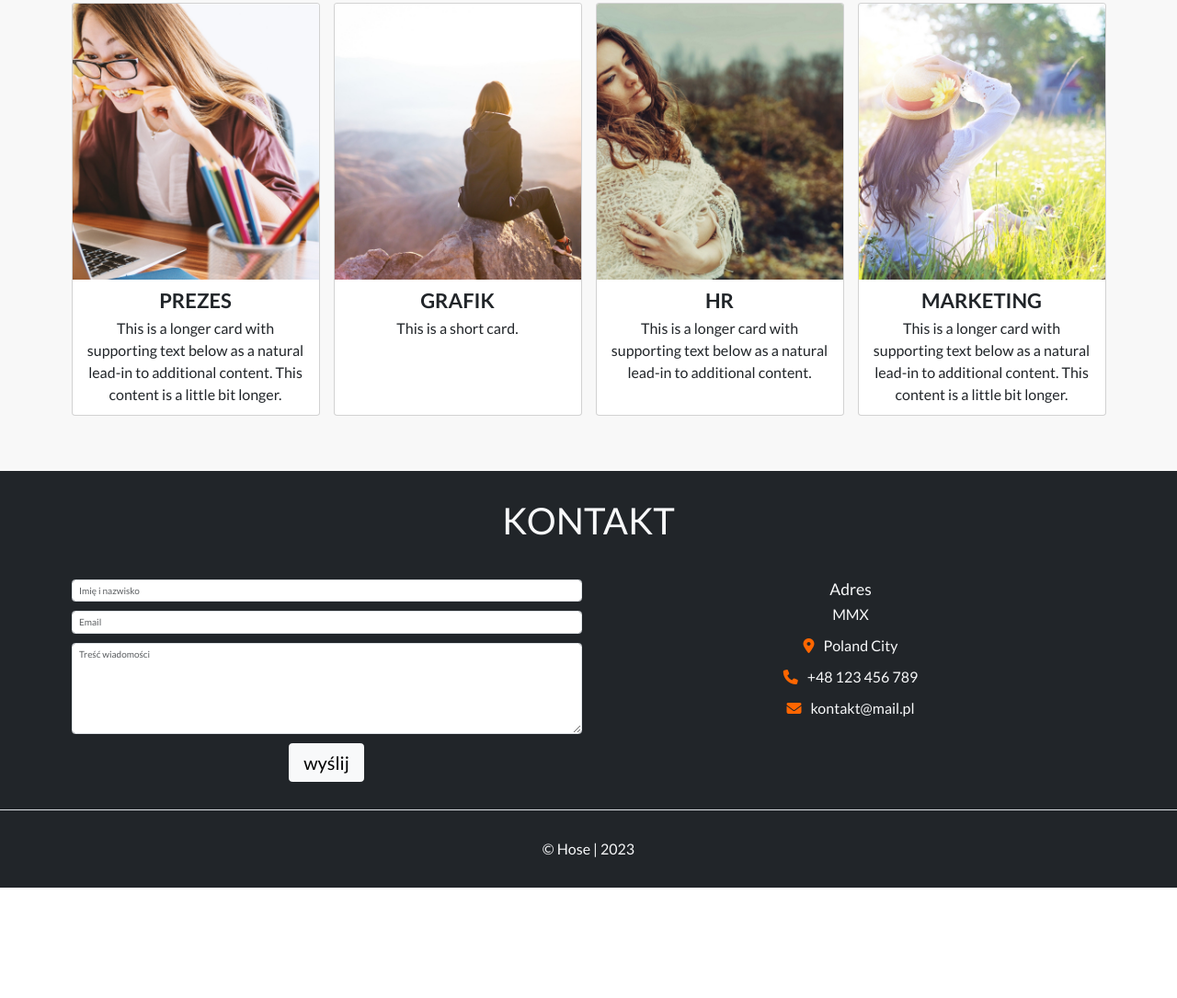
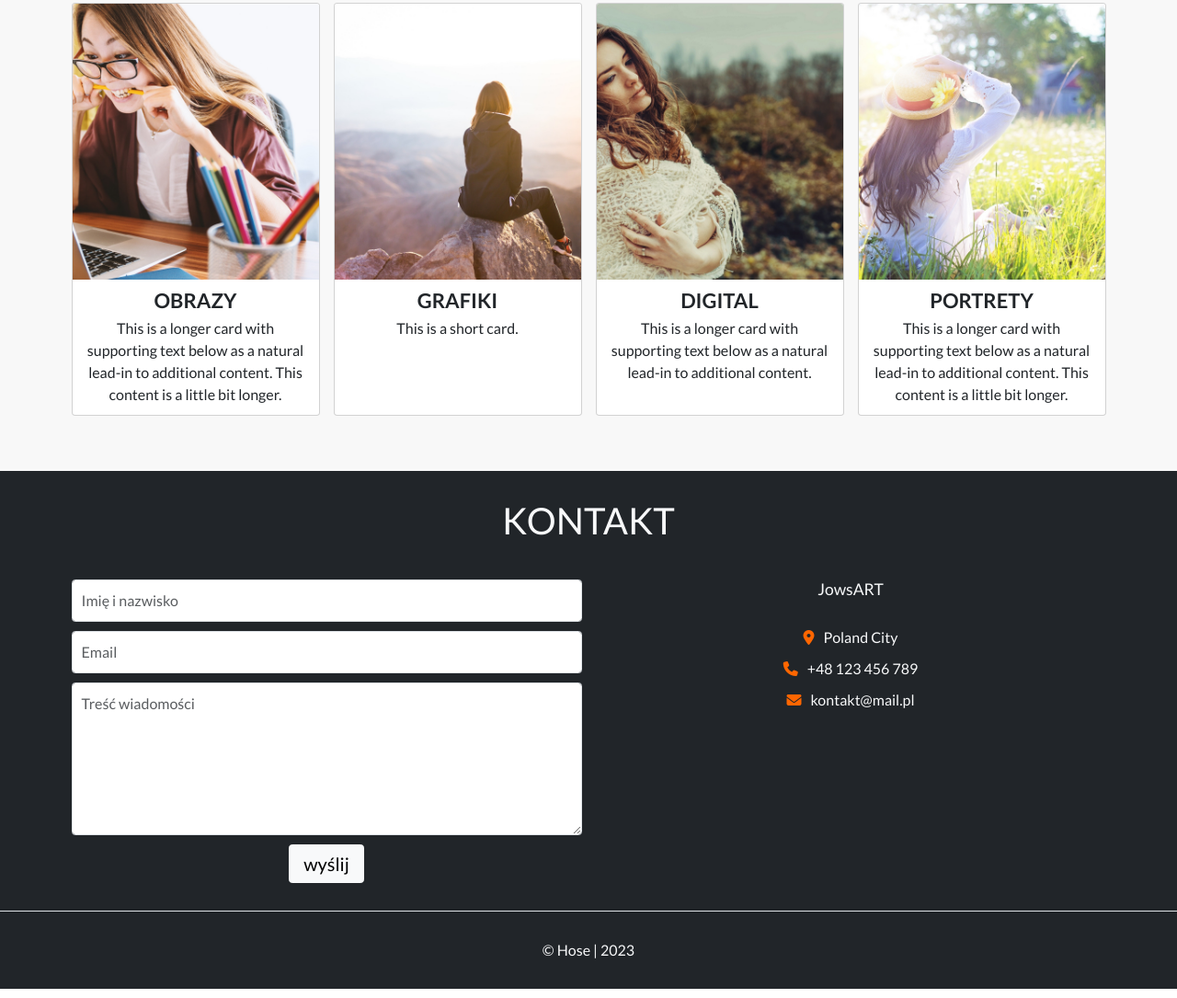
Before and after one commit to chris9755/-base, a plain HTML site: page index.html in a window 1280 px wide. Shown: the part 1531-2616 px from the top of the page at 92% size. Before the commit the page ends 2506 px from the top, so only its background shows below. Drawn offline with nearby package versions, Linux system fonts and the light colour scheme.

Commit message:
add contact

```diff
--- a/index.html
+++ b/index.html
@@ -83,7 +83,7 @@
 						<h2 class="accordion-header">
 							<button class="accordion-button" type="button" data-bs-toggle="collapse"
 								data-bs-target="#collapseOne" aria-expanded="true" aria-controls="collapseOne">
-								Najlepsz jakość produktu </button>
+								Najlepsza jakość produktu </button>
 						</h2>
 						<div id="collapseOne" class="accordion-collapse collapse show"
 							data-bs-parent="#accordionExample">
@@ -111,7 +111,7 @@
 						<h2 class="accordion-header">
 							<button class="accordion-button collapsed" type="button" data-bs-toggle="collapse"
 								data-bs-target="#collapseThree" aria-expanded="false" aria-controls="collapseThree">
-								Zdobywcy wielu nagród
+								Zdobywca wielu nagród
 							</button>
 						</h2>
 						<div id="collapseThree" class="accordion-collapse collapse" data-bs-parent="#accordionExample">
@@ -134,7 +134,7 @@
 						<div class="card h-100">
 							<img src="./img/laptop-gda3189bc1_1920.jpg" class="card-img-top" alt="...">
 							<div class="card-body">
-								<h5 class="card-title">Prezes</h5>
+								<h5 class="card-title">Obrazy</h5>
 								<p class="card-text">This is a longer card with supporting text below as a natural
 									lead-in to additional content. This content is a little bit longer.</p>
 							</div>
@@ -144,7 +144,7 @@
 						<div class="card h-100">
 							<img src="./img/people-ga97619c2e_1920.jpg" class="card-img-top" alt="...">
 							<div class="card-body">
-								<h5 class="card-title">Grafik</h5>
+								<h5 class="card-title">Grafiki</h5>
 								<p class="card-text">This is a short card.</p>
 							</div>
 						</div>
@@ -153,7 +153,7 @@
 						<div class="card h-100">
 							<img src="./img/woman-gc31e381b3_1920.jpg" class="card-img-top" alt="...">
 							<div class="card-body">
-								<h5 class="card-title">HR</h5>
+								<h5 class="card-title">Digital</h5>
 								<p class="card-text">This is a longer card with supporting text below as a natural
 									lead-in to additional content.</p>
 							</div>
@@ -163,7 +163,7 @@
 						<div class="card h-100">
 							<img src="./img/woman-geb8817fcb_1920.jpg" class="card-img-top" alt="...">
 							<div class="card-body">
-								<h5 class="card-title">Marketing</h5>
+								<h5 class="card-title">Portrety</h5>
 								<p class="card-text">This is a longer card with supporting text below as a natural
 									lead-in to additional content. This content is a little bit longer.</p>
 							</div>
@@ -179,21 +179,20 @@
 					<div class="col-12 col-lg-6 my-5 m-lg-0">
 						<form>
 							<div class="input-group mb-3">
-								<input type="text" class="form-control" placeholder="Imię i nazwisko">
+								<input type="text" class="form-control p-3" placeholder="Imię i nazwisko">
 							</div>
 							<div class="input-group mb-3">
-								<input type="text" class="form-control" placeholder="Email">
+								<input type="text" class="form-control p-3" placeholder="Email">
 							</div>
 							<div class="input-group mb-3">
-								<textarea name="" id="" cols="30" rows="6" class="form-control"
+								<textarea name="" id="" cols="30" rows="6" class="form-control p-3"
 									placeholder="Treść wiadomości"></textarea>
 							</div>
 							<input type="submit" value="wyślij" class="btn btn-light py-2 px-4 submit-form">
 						</form>
 					</div>
 					<div class="col-lg-6 mt-4 m-lg-0 contact-info">
-						<h3>Adres</h3>
-						<p>MMX</p>
+						<h3 class="mb-5">JowsART</h3>
 						<p><i class="fa-solid me-3 fa-location-dot"></i>Poland City</p>
 						<p><i class="fa-solid me-3 fa-phone"></i>+48 123 456 789</p>
 						<p><i class="fa-solid me-3 fa-envelope"></i>kontakt@mail.pl</p>
--- a/sass/style.scss
+++ b/sass/style.scss
@@ -157,3 +157,6 @@ nav{
 .bg-body-secondary{
 	background-color: aquamarine;
 }
+.form-control{
+	font-size: 1.6rem;
+}
```
Also changed, not shown: css/style.css, 1 other file.
